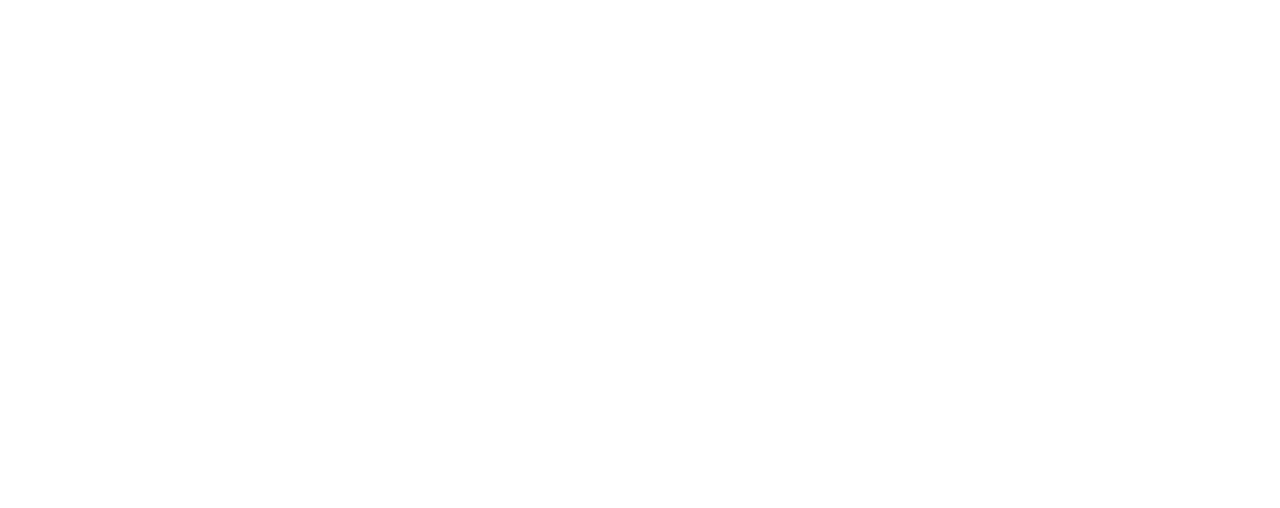
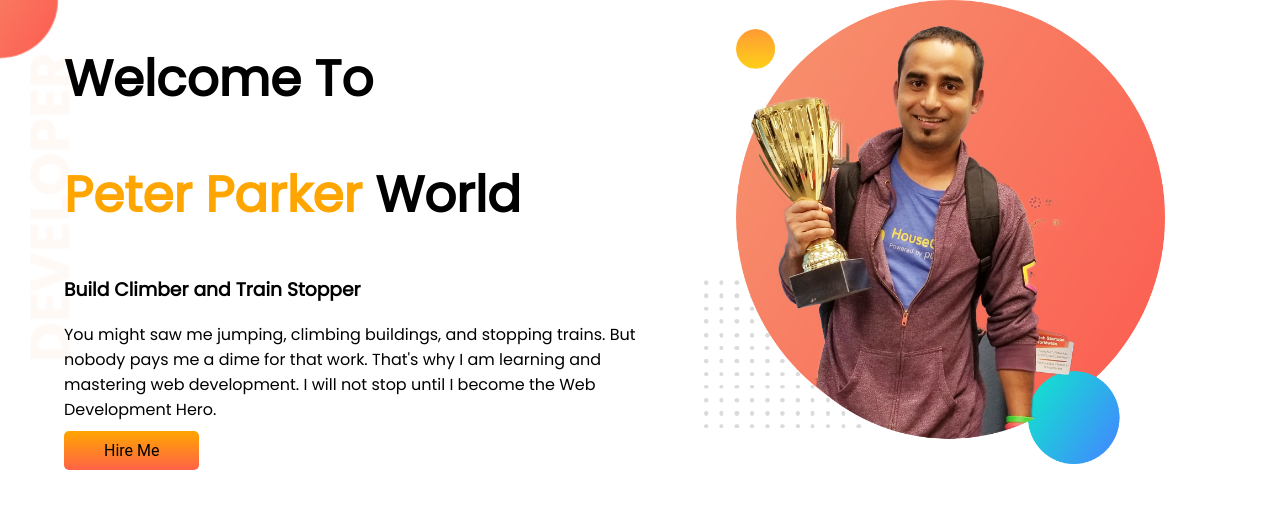
Before and after one commit to Mostafizur10681/portfolio-jonkar, a plain HTML site: page index.html in a window 1280 px wide. Drawn offline with Linux system fonts and the light colour scheme.

Commit message:
Header Part Added

```diff
--- a/index.html
+++ b/index.html
@@ -1,12 +1,34 @@
 <!DOCTYPE html>
 <html lang="en">
+
 <head>
     <meta charset="UTF-8">
     <meta http-equiv="X-UA-Compatible" content="IE=edge">
     <meta name="viewport" content="width=device-width, initial-scale=1.0">
-    <title>Document</title>
+    <link rel="preconnect" href="https://fonts.googleapis.com">
+    <link rel="preconnect" href="https://fonts.gstatic.com" crossorigin>
+    <link href="https://fonts.googleapis.com/css2?family=Poppins&display=swap" rel="stylesheet">
+    <link rel="stylesheet" href="style.css">
+    <title>Jonker Portfolio</title>
 </head>
+
 <body>
+    <section class="header-part">
+        <div class="half-width">
+            <h1>Welcome To</h1>
+            <h1> <span class="orange-color">Peter Parker</span> World</h1>
+            <h3>Build Climber and Train Stopper</h3>
+            <p>You might saw me jumping, climbing buildings, and stopping trains. But nobody pays me a dime for that
+                work. That's why I am learning and mastering web development. I will not stop until I become the Web
+                Development Hero.</p>
+            <a class="hire-me" target="_blank" href="https://www.linkedin.com/in/md-mostafizur-rahman/">Hire Me</a>
+        </div>
+        <div class="half-width">
+            <img height="100%" width="100%" src="images/jhankar.png" alt="Jorkar vai pic 1 ">
+        </div>
+    </section>
+
 
 </body>
+
 </html>
--- a/style.css
+++ b/style.css
@@ -0,0 +1,33 @@
+body{
+    font-family: 'Poppins', sans-serif;
+    margin: 0;
+}
+h1{
+    font-size: 50px;
+}
+.header-part{
+    display: flex;
+    background-image: url(images/top-banner.png);
+    background-repeat: no-repeat;
+}
+.orange-color{
+    color: orange;
+}
+.half-width{
+    width: 50%;
+    padding-left: 5%;
+}
+
+.half-width img{
+    width: 80%;
+}
+.hire-me{
+    text-decoration: none;
+    color: black;
+    border-radius: 5px;
+    background-image: linear-gradient(orange, tomato);
+    padding: 10px 40px;
+    font-family: roboto;
+    font-weight: 400;
+
+}
```
Also changed, not shown: images/dream-bg.png (added), images/exp-bg.png (added), images/jhankar.png (added), images/jhankar2.png (added), images/my-bg.png (added), images/my-bg2.png (added), images/top-banner.png (added), 7 other files.
